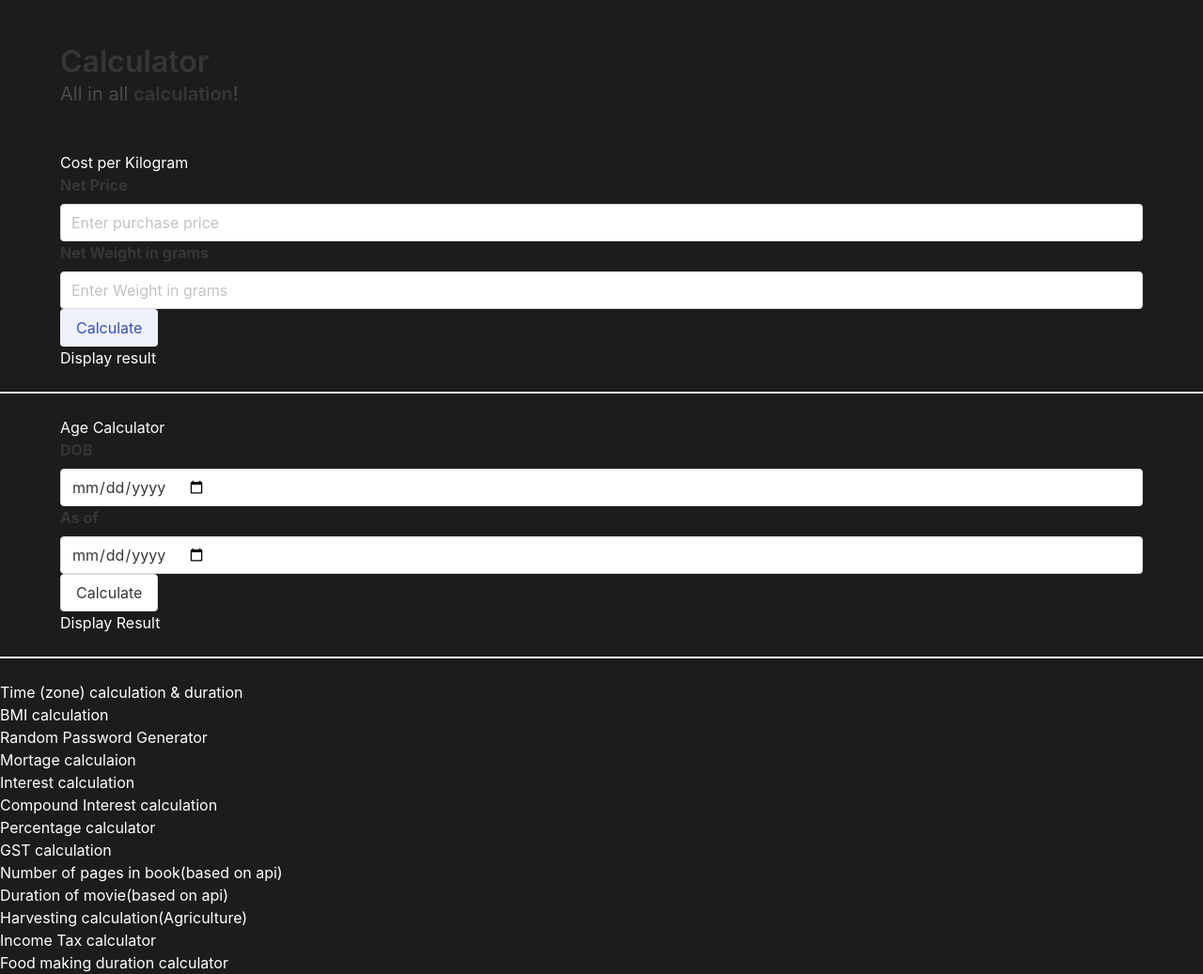
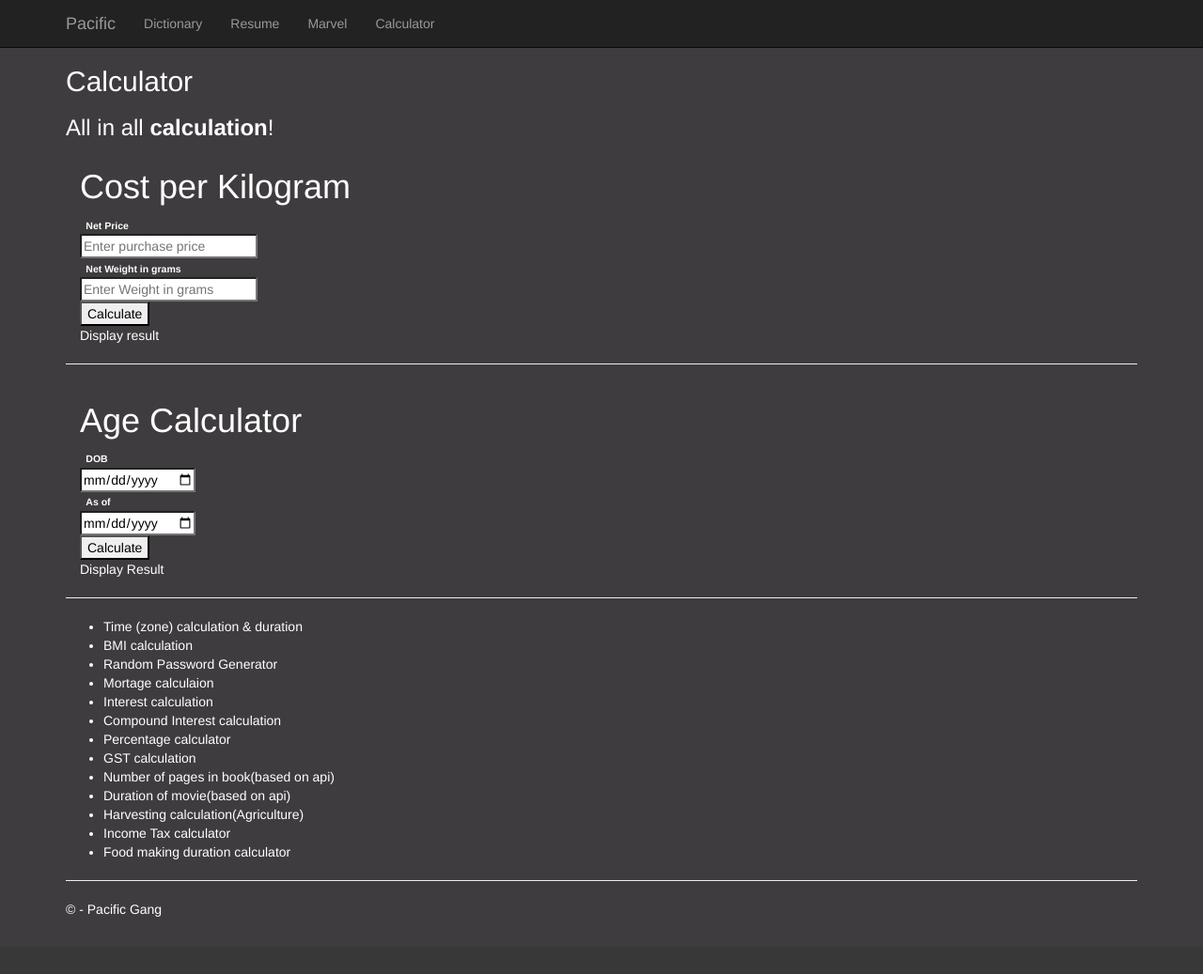
Before and after one commit to hemananthaws/PacificProducts, a Flask app: page /calculator in a window 1280 px wide. Shown: the whole page at 94% size. After the commit the page ends 976 px from the top, so only its background shows below. Run offline with Flask 2, Linux system fonts and the light colour scheme; some libraries are stand-ins or nearby versions.

Commit message:
added layout page in Calculator
added layout page in Calculator

```diff
--- a/templates/ResumeTemplates/PlainTemplate.html
+++ b/templates/ResumeTemplates/PlainTemplate.html
@@ -15,8 +15,9 @@
     table {
      /* When set to 'fixed', all columns that do not have a width applied will get the remaining space divided between them equally */
      table-layout: fixed;
-     ,border: none;
+     border: none;
     }
+
     .fixed-width {
       width: 100px;
     }
--- a/templates/calculator.html
+++ b/templates/calculator.html
@@ -1,22 +1,15 @@
-<!DOCTYPE html>
-<html>
-  <head>
-    <meta charset="utf-8">
-    <meta name="viewport" content="width=device-width, initial-scale=1">
-    <title>{{title}}</title>
-    <link rel="stylesheet" href="https://cdn.jsdelivr.net/npm/bulma@0.9.3/css/bulma.min.css">
-  </head>
-  <body style="background-color: #1C1C1C; color: #FFFFFF;">
-  <section class="section">
-    <div class="container">
-      <h1 class="title">
-        Calculator
-      </h1>
-      <p class="subtitle">
-        All in all <strong>calculation</strong>!
-      </p>
-    </div>
-  </section>
+
+{% extends "layout.html" %}
+
+{% block head %}
+<!--<link rel="stylesheet" href="https://cdn.jsdelivr.net/npm/bulma@0.9.3/css/bulma.min.css">-->
+{% endblock %}
+
+
+{% block content %}
+<h2>{{ title }}</h2>
+<h3>All in all <strong>calculation</strong>!</h3>
+
   <div class="container">
       <h1>Cost per Kilogram</h1>
       <div class="label">Net Price</div>
@@ -64,5 +57,6 @@
     <li>Income Tax calculator</li>
     <li>Food making duration calculator</li>
 </ul>
-  </body>
-</html>
+
+
+{% endblock %}
--- a/templates/layout.html
+++ b/templates/layout.html
@@ -7,6 +7,7 @@
     <link rel="stylesheet" type="text/css" href="/static/content/bootstrap.min.css" />
     <link rel="stylesheet" type="text/css" href="/static/content/site.css" />
     <script src="/static/scripts/modernizr-2.6.2.js"></script>
+    {% block head %}{% endblock %}
 </head>
 
 <body style="color: #FFFF; background-color: rgba(15, 12, 15, 0.8);">
@@ -25,6 +26,7 @@
                     <li><a href="/Dictionary">Dictionary</a></li>
                     <li><a href="/Resume">Resume</a></li>
                     <li><a href="/Marvel">Marvel</a></li>
+                    <li><a href="/calculator">Calculator</a></li>
                 </ul>
             </div>
         </div>
```
Also changed, not shown: 1 other file.
